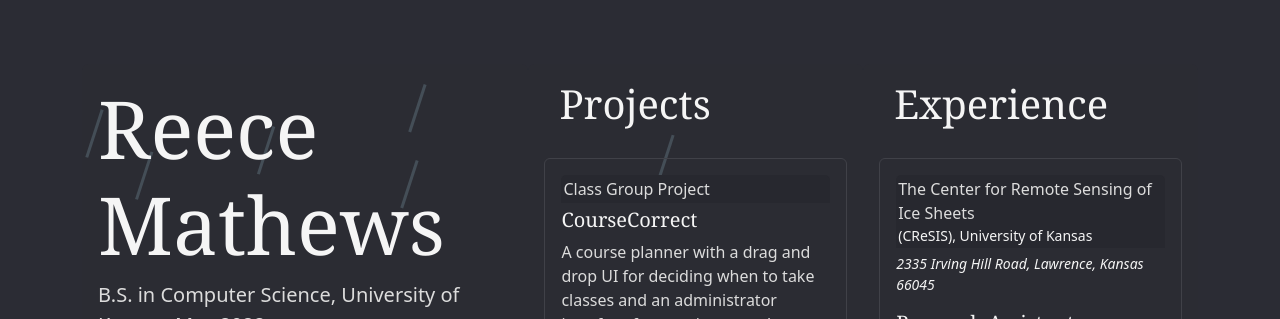
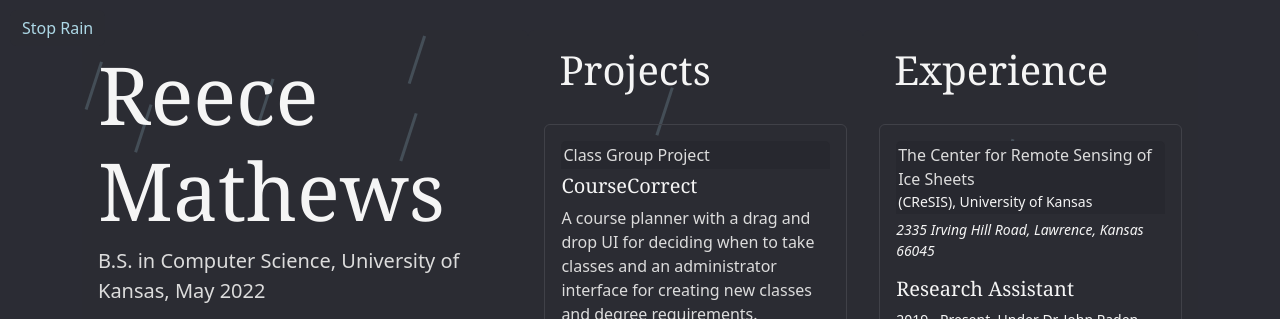
Before and after one commit to singofwalls/reece-resume-website, a Django app: page / in a window 1280 px wide. Shown: the top 319 px of the page. Run offline with Django 4.2, Linux system fonts and the light colour scheme.

Commit message:
Add a stop rain button

```diff
--- a/resume/templates/resume/index.html
+++ b/resume/templates/resume/index.html
@@ -4,7 +4,7 @@
 {% include "rain.html" %}
 
 
-<div class="container" style="flex-flow: row wrap">
+<div class="container" style="flex-flow: row wrap; margin-top: 30">
     <!-- Left column, me -->
     <div class="card responsive"  style="width: 40%">
         <div class="card-body">
--- a/resume/templates/resume/rain.html
+++ b/resume/templates/resume/rain.html
@@ -6,10 +6,47 @@
         top: 0;
         left: 0;
         background: rgb(43, 44, 52);
+        z-index: -1;
+    }
+    button {
+        position: absolute;
+        margin: 10;
+        top: 0;
+        left: 0;
+        z-index: 2;
     }
 </style>
+
+<button type="button" id="rainButton"  style="color: lightblue; border: 0px; background-color: rgba(43, 44, 52, .8);" class="btn" data-toggle="button" aria-pressed="false" autocomplete="off" onclick="toggleRain()">
+</button>
 <canvas id="rainCanvas"></canvas>
 <script>
+
+    let RAINING = true;
+    let droplets = [];
+
+    function toggleRain(forceOn=false) {
+        btn = document.getElementById("rainButton");
+        if (!forceOn && btn.classList.contains("active")) {
+            btn.classList.remove("active");
+            btn.ariaPressed = 'false';
+            RAINING = false;
+            btn.value = "Start Rain";
+            btn.innerText = "Start Rain";
+            ctx.clearRect(0, 0, canv.width, canv.height);
+            for (let drop of droplets) {
+                delete drop;
+            }
+            droplets = [];
+        } else {
+            btn.classList.add("active");
+            btn.ariaPressed = 'true';
+            btn.value = "Stop Rain";
+            btn.innerText = "Stop Rain";
+            RAINING = true;
+        }
+        init();
+    }
 
     const INTERVAL = 5;
     const SPEED = 1000;
@@ -22,8 +59,6 @@
     const d = new Date();
     let lastDrawTime = d.getTime();
 
-    let droplets = [];
-
     const canv = document.getElementById('rainCanvas');
     let ctx = canv.getContext("2d");
 
@@ -32,7 +67,7 @@
             if (Math.random() > .5) {
                 // Start above screen
                 this.x = Math.random()*canv.width;
-                this.y = 0;
+                this.y = -LENGTH;
             } else {
                 // Start to right of screen
                 this.y = Math.random()*canv.height;
@@ -82,6 +117,7 @@
     }
 
     function draw() {
+        if (RAINING) {
             const d = new Date();
             let newDrawTime = d.getTime();
             let timeDiff = newDrawTime - lastDrawTime;
@@ -102,12 +138,16 @@
                     }
                 }
                 droplets = droplets.filter(drop => !toDelete.includes(drop));
+                for (let oldDrop of toDelete) {
+                    delete oldDrop;
+                }
+            }
         }
 
         window.requestAnimationFrame(draw);
     }
 
-    init();
+    toggleRain(true);
     window.onload = init;
     window.addEventListener('resize', function(event) {
         init();
--- a/resume/views.py
+++ b/resume/views.py
@@ -43,14 +43,14 @@
             "The Center for Remote Sensing of Ice Sheets <br><small>(CReSIS), University of Kansas</small>",
             "2335 Irving Hill Road, Lawrence, Kansas 66045",
             "Dr. John Paden",
-            "Upgraded a web-application's entire stack including the server hardware, OS, database, backend code, and frontend code. Adds features to Matlab and Django code bases.",
+            "Upgraded a web-application's entire stack including the server hardware, OS, database, backend code, and frontend code. Adding features to Matlab and Django code bases.",
             ["Matlab", "Django", "Python", "Postgresql", "CentOS", "Linux", "Machine Learning", "JS", "GeoServer", "Webhosting", "Apache"],
             "2019 - Present"),
         Experience("IT Lead",
             "American Legion Boys State of Kansas",
             "1314 SW. Topeka Blvd., Topeka, KS 66612",
             "Trey Scarborough",
-            "Maintains and upgrades the economy simulation used by the Kansas Boys State program to provide an interactive experience to the participants during the annual week-long session. Writes scripts to automate various IT tasks. Images computers.",
+            "Maintaining and upgrading the economy simulation used by the Kansas Boys State program to provide an interactive experience to the participants during the annual week-long session. Writing scripts to automate various IT tasks. Imaging computers.",
             ["Python", "C#", "Microsoft Access", "Azure", "Windows", "ChromeOS", "Ubuntu"],
             "2018 - Present"),
         Experience("IT Intern",
```
Lines whose indentation alone changed are shown as unchanged.
